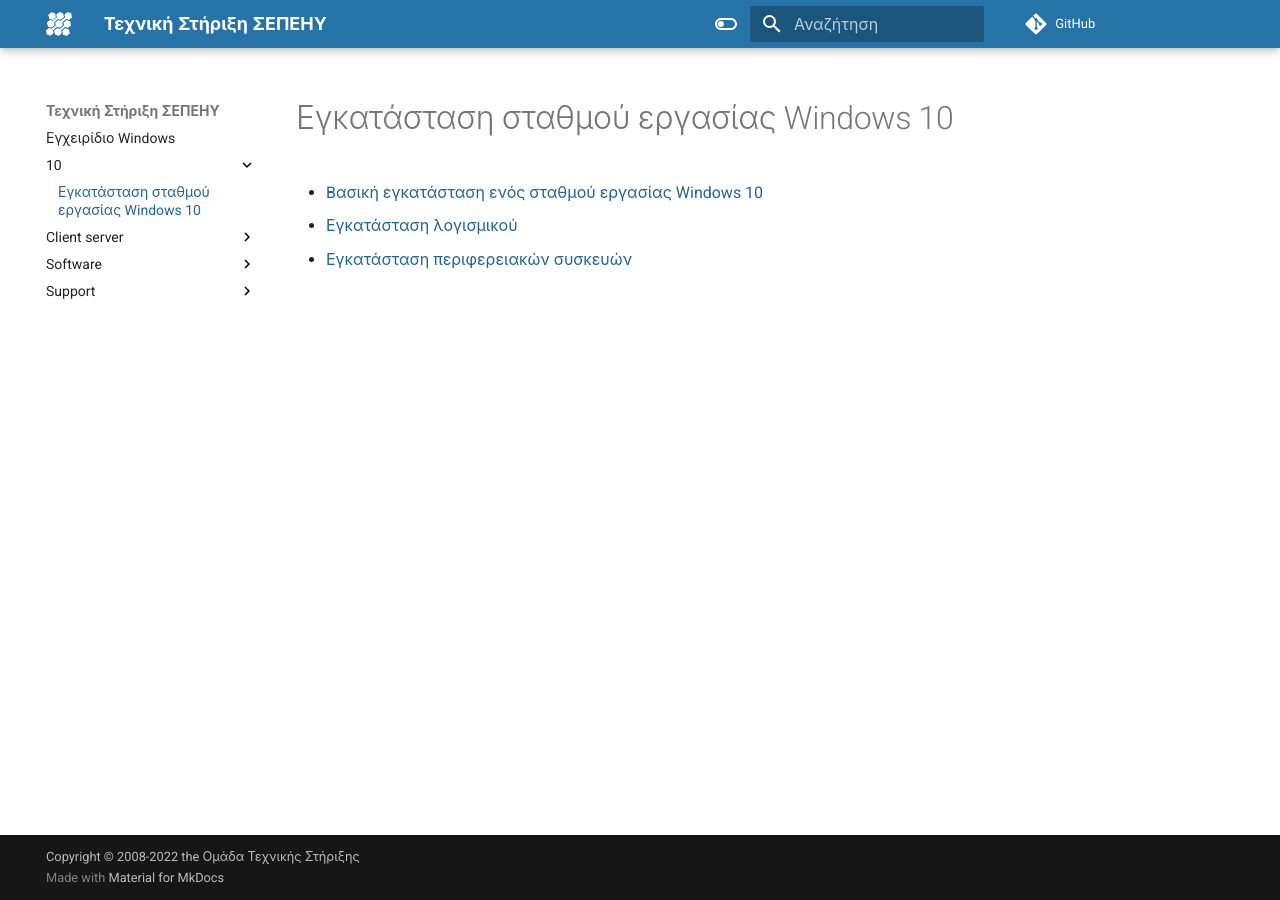
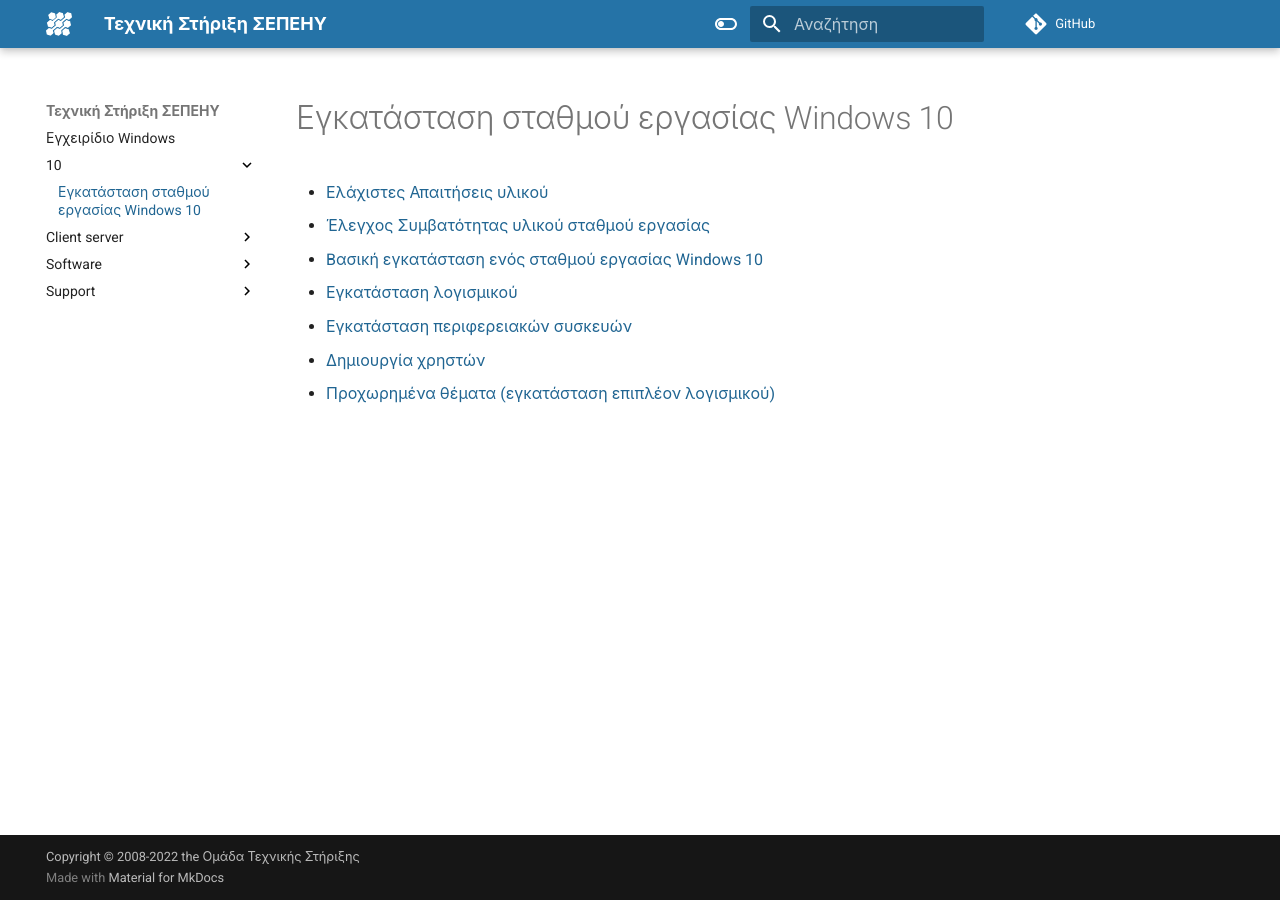
Before and after one commit to pe86/windows, an MkDocs documentation site: the page built from docs/10/index.md, in a window 1280 px wide. Built offline with MkDocs 1.6.1 and Material for MkDocs 9.7.7, drawn with Linux system fonts in a browser that asks for light colours; comment, search, counter and statistics services are not loaded.

Commit message:
windows 10 standalone TOC

```diff
--- a/docs/10/index.md
+++ b/docs/10/index.md
@@ -1,5 +1,9 @@
 # Εγκατάσταση σταθμού εργασίας Windows 10
 
+- [Ελάχιστες Απαιτήσεις υλικού](../client-server/requirements.md)
+- [Έλεγχος Συμβατότητας υλικού σταθμού εργασίας](../client-server/compatibility.md)
 - [Bασική εγκατάσταση ενός σταθμού εργασίας Windows 10](../client-server/client-installation/index.md)
 - [Εγκατάσταση λογισμικού](../software/index.md)
 - [Εγκατάσταση περιφερειακών συσκευών](../client-server/peripherals.md)
+- [Δημιουργία χρηστών](../client-server/create-users.md)
+- [Προχωρημένα θέματα (εγκατάσταση επιπλέον λογισμικού)](../software/advanced/index.md)
```
